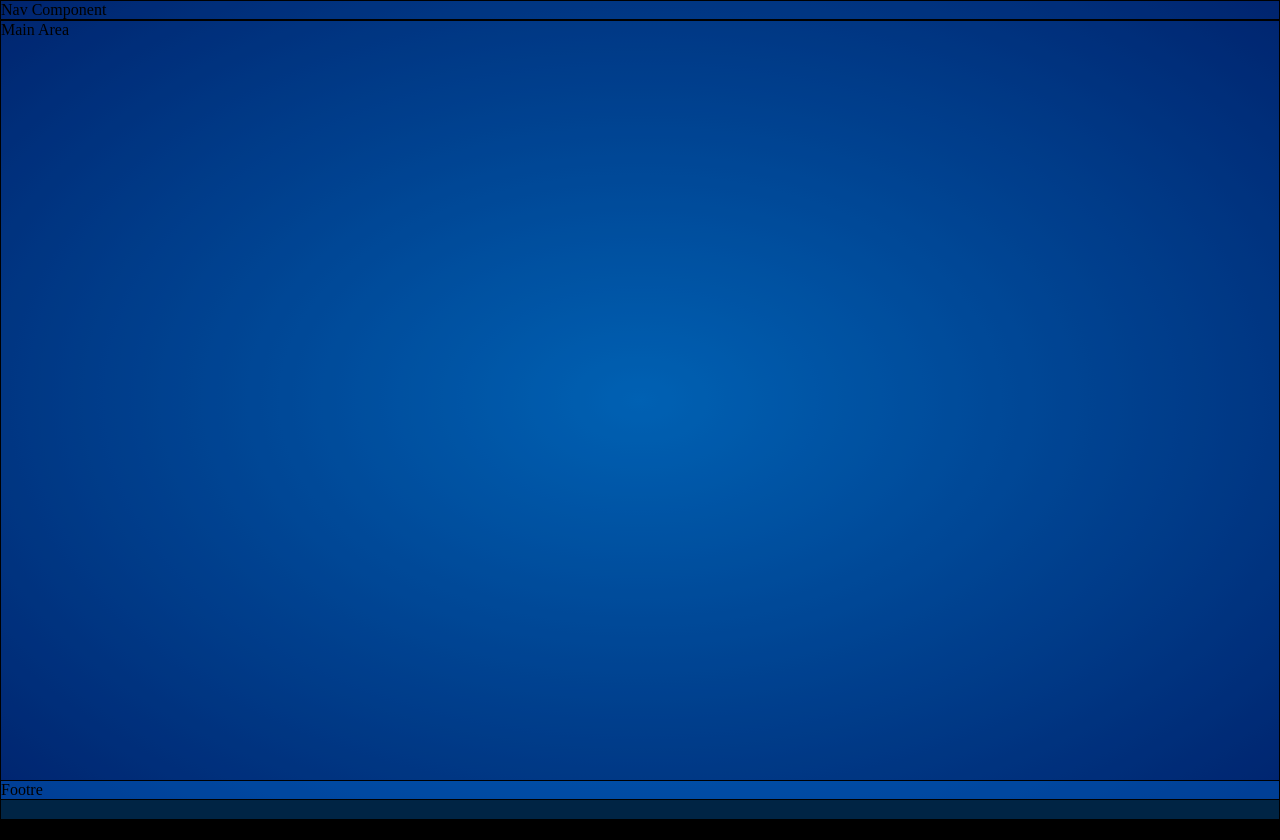
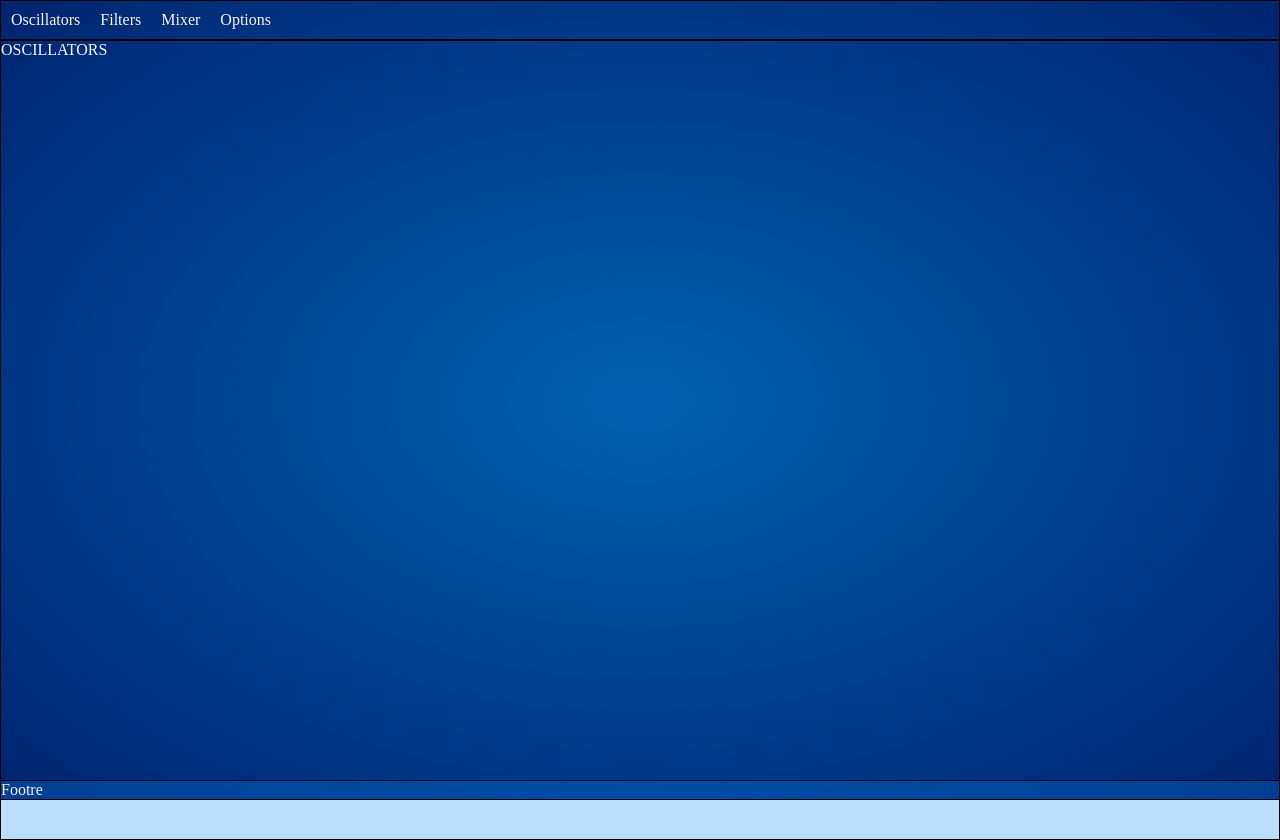
Before and after one commit to jltyler/s2, a React app: page / in a window 1280 px wide. Built offline with nearby package versions, Linux system fonts and the light colour scheme.

Commit message:
More basic layout

```diff
--- /dev/null
+++ b/src/comp/Nav.css
@@ -0,0 +1,8 @@
+.nav {
+
+}
+
+.nav-item {
+    padding: 10px;
+    display: inline-block;
+}
--- /dev/null
+++ b/src/comp/Nav.js
@@ -0,0 +1,23 @@
+import React from 'react';
+import './Nav.css';
+
+const NavItem = (props) => {
+    return (
+        <div className="nav-item">
+            {props.name}
+        </div>
+    );
+};
+
+const Nav = (props) => {
+    return (
+    <div className="nav">
+        <NavItem name="Oscillators" />
+        <NavItem name="Filters" />
+        <NavItem name="Mixer" />
+        <NavItem name="Options" />
+    </div>
+    );
+};
+
+export default Nav;
--- /dev/null
+++ b/src/comp/Oscillators.js
@@ -0,0 +1,21 @@
+import React, {Component} from 'react';
+
+class Oscillators extends Component {
+    constructor(props) {
+        super(props);
+
+        this.state = {
+            oscCount: 3,
+        };
+    }
+
+    render() {
+        return (
+            <div className="oscillators">
+                OSCILLATORS
+            </div>
+        );
+    }
+}
+
+export default Oscillators;
--- a/src/index.js
+++ b/src/index.js
@@ -1,16 +1,42 @@
 import React, {Component} from 'react';
 import ReactDOM from 'react-dom';
 import './main.css';
+import Nav from "./comp/Nav";
+import Oscillators from './comp/Oscillators';
 
-class Main extends Component {
+class Container extends Component {
+    constructor(props) {
+        super(props);
+
+        this.state = {
+            mainDisplay: 'osc',
+        };
+    }
+
+    renderMainDisplay() {
+        switch (this.state.mainDisplay) {
+            case 'osc':
+                return (
+                    <Oscillators />
+                );
+                break;
+
+            default:
+                return (
+                    <div className="main-display-error">INVALID DISPLAY</div>
+                );
+                break;
+        }
+    }
+
     render() {
         return (
             <div className="container">
                 <header className="header">
-                Nav Component
+                <Nav />
                 </header>
                 <main className="main">
-                    Main Area
+                    {this.renderMainDisplay()}
                 </main>
                 <footer className="footer">
                     Footre
@@ -23,7 +49,7 @@ class Main extends Component {
 window.addEventListener('load', (e) => {
     const container = document.getElementById('react-app');
     if (container) {
-        ReactDOM.render(<Main />, container);
+        ReactDOM.render(<Container />, container);
     } else {
         console.error('No react container found!');
     }
--- a/src/main.css
+++ b/src/main.css
@@ -5,7 +5,7 @@ html, body {
 }
 
 body {
-    background-color: black;
+    color: whitesmoke;
 }
 
 .container {
```
